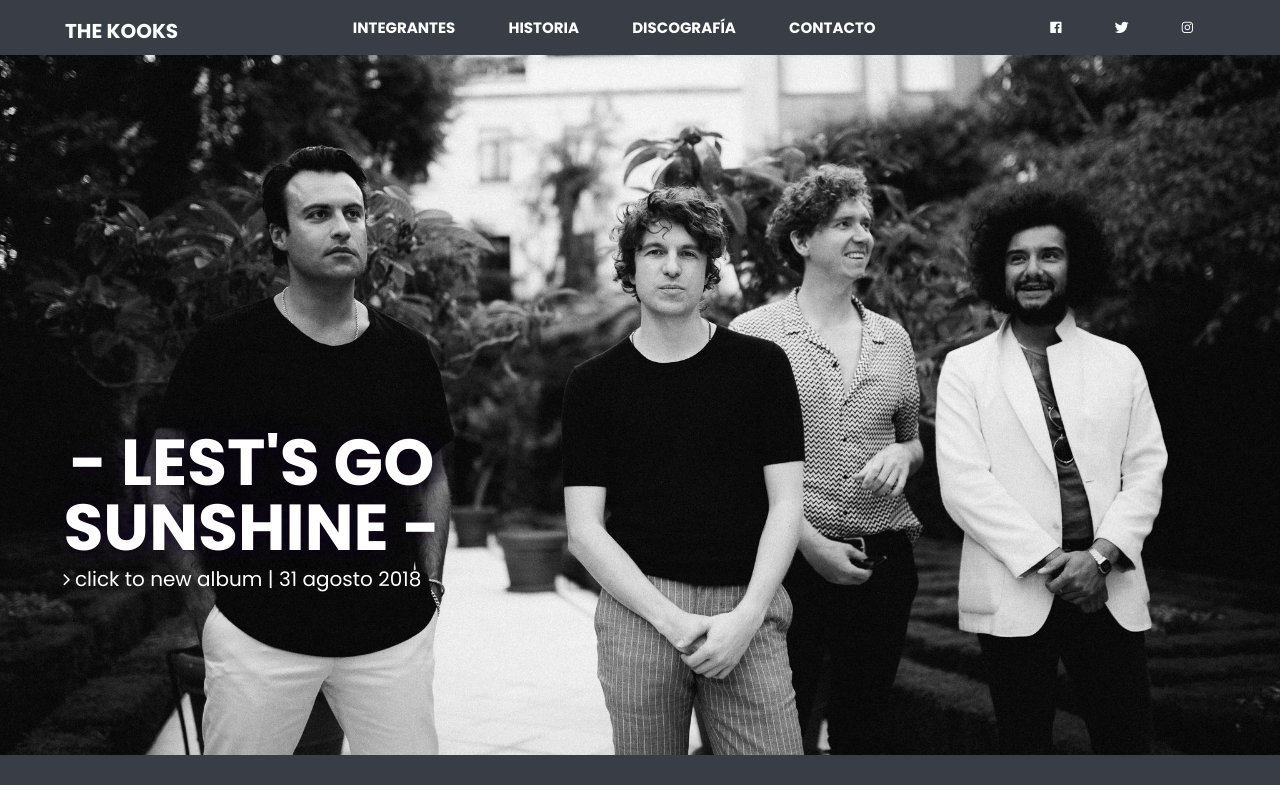
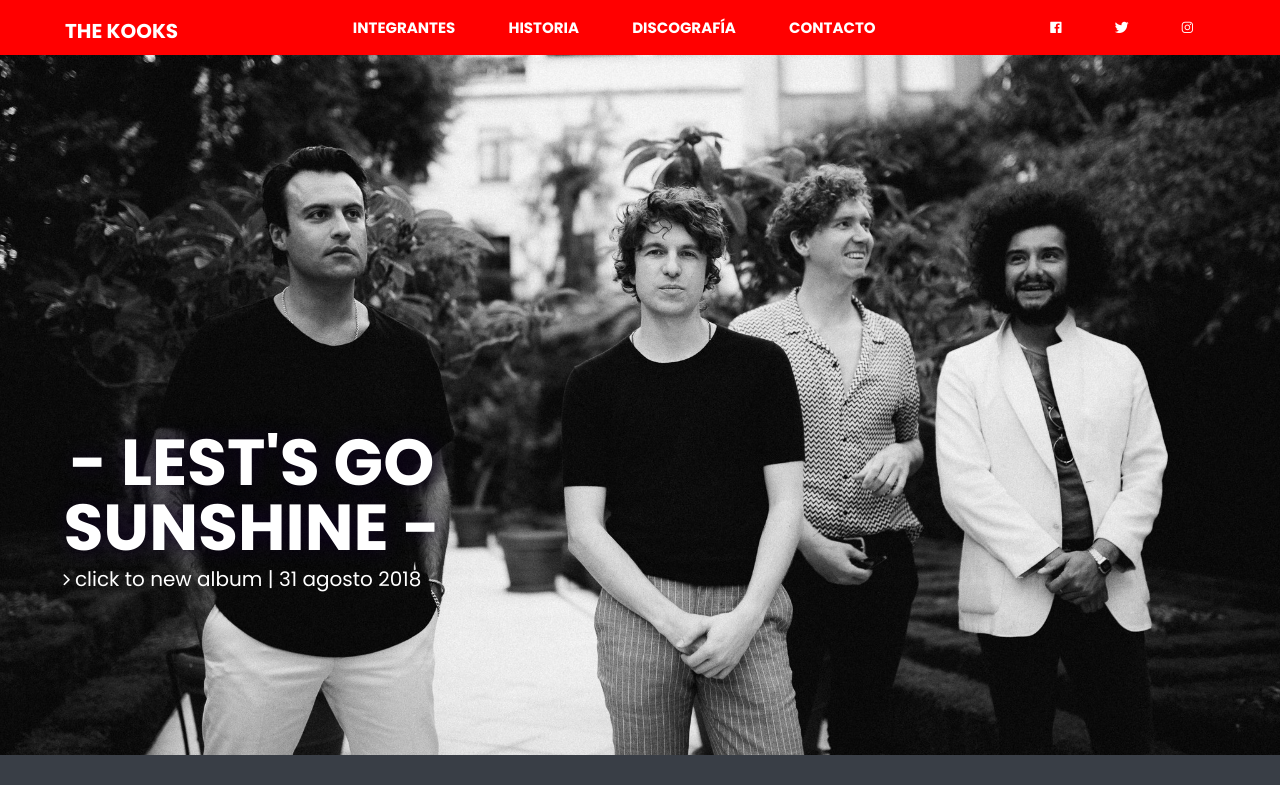
Before and after one commit to macapineiro/thekooks, a plain HTML site: page index.html in a window 1280 px wide. Shown: the top 800 px of the page. Drawn offline with nearby package versions, Linux system fonts and the light colour scheme.

Commit message:
cambio de color

```diff
--- a/estilos.css
+++ b/estilos.css
@@ -10,7 +10,7 @@ body {
 header {
 	margin: 0 auto;
 	padding: 0;
-	background-color: #393e46;
+	background-color: red;
 	font-size: 15px;
 	text-align: center;
 	font-weight: bold;
```
